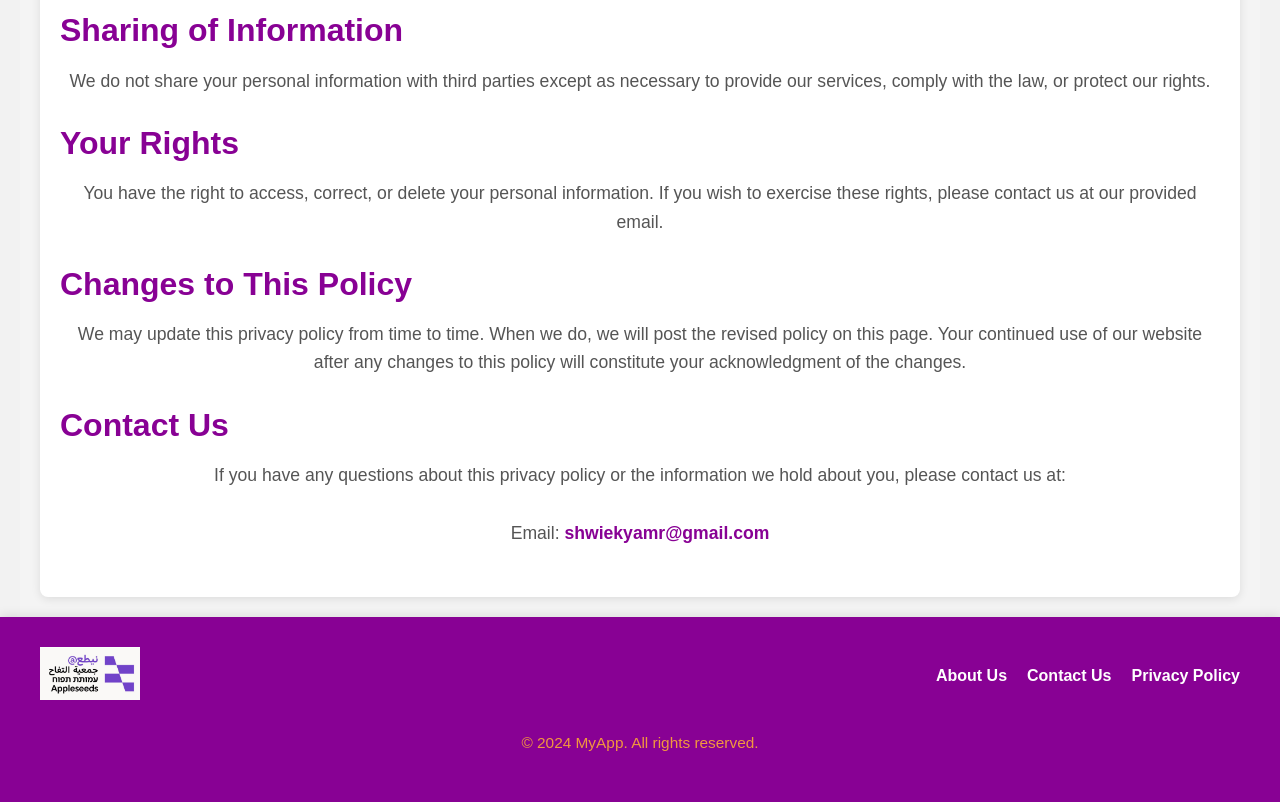
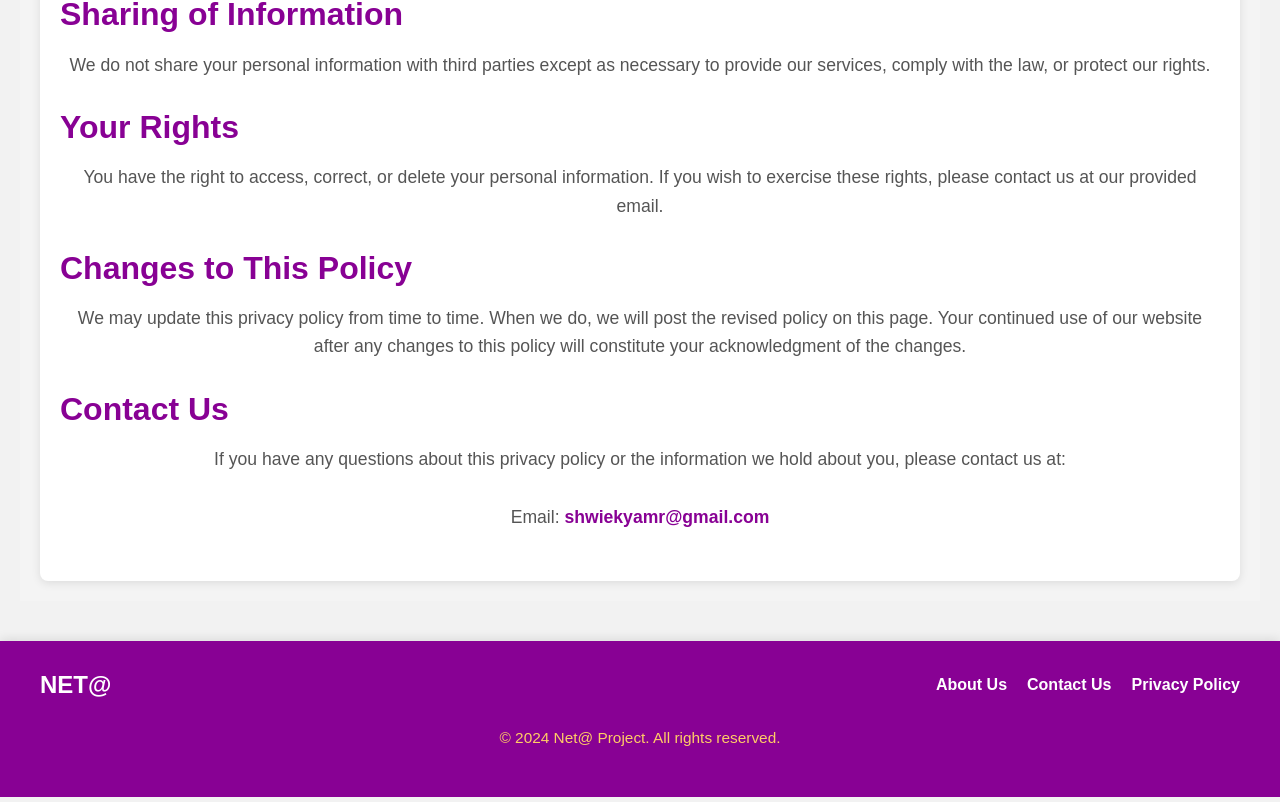
Before and after one commit to Amr-Shwieky2/Net--project, a React (Vite) app: page /privacy in a window 1280 px wide. Shown: the part 935-1737 px from the top of the page. Built offline with nearby package versions, Linux system fonts and the light colour scheme; no server answers; the database is empty.

Commit message:
update the logo

```diff
--- a/src/components/Footer.jsx
+++ b/src/components/Footer.jsx
@@ -1,7 +1,7 @@
 // eslint-disable-next-line no-unused-vars
 import React from 'react';
 import { Link } from 'react-router-dom';
-import "./style/Footer.css"; // Assuming you create a separate CSS file for the footer
+import "./style/Footer.css";
 
 const Footer = () => {
   return (
@@ -9,7 +9,7 @@ const Footer = () => {
       <div className="footer-content">
         <div className="footer-logo">
           <Link to="/">
-            <img src="logo-neta.png" alt="logo" className="footer-logo-img" />
+            <h3 className="footer-logo-text">Net@</h3>
           </Link>
         </div>
         <div className="footer-links">
@@ -19,7 +19,7 @@ const Footer = () => {
         </div>
       </div>
       <div className="footer-bottom">
-        <p>&copy; {new Date().getFullYear()} MyApp. All rights reserved.</p>
+        <p>&copy; {new Date().getFullYear()} Net@ Project. All rights reserved.</p>
       </div>
     </footer>
   );
--- a/src/components/Navbar.jsx
+++ b/src/components/Navbar.jsx
@@ -18,7 +18,7 @@ const Navbar = () => {
     <nav className="navbar">
       <div className="navbar-logo">
         <Link to="/">
-          <img src="logo-neta2.png" alt="logo" />
+        <h3 style={{ color: 'white', margin: 0 }}>Net@</h3>
         </Link>
       </div>
 
--- a/src/components/style/Footer.css
+++ b/src/components/style/Footer.css
@@ -1,10 +1,12 @@
 /* Styles for the footer */
 .footer {
-    background-color: #880194;
+  background-color: #880194; /* Primary color */
   color: white;
   padding: 20px 0;
   text-align: center;
   box-shadow: 0 -2px 10px rgba(0, 0, 0, 0.1);
+  margin-top: 40px;
+  width: 100%; /* Ensure the footer spans the full width */
 }
 
 .footer-content {
@@ -14,7 +16,7 @@
   max-width: 1200px;
   margin: 0 auto;
   padding: 10px 20px;
-
+  width: 100%; /* Ensure consistent spacing */
 }
 
 .footer-logo {
@@ -22,9 +24,13 @@
   align-items: center;
 }
 
-  .footer-logo-img {
-    width: 100px;
-    height: auto;
+.footer-logo-text {
+  font-size: 24px;
+  font-weight: bold;
+  color: #ffffff; /* Make sure the text color is white */
+  margin: 0;
+  text-transform: uppercase; /* Optional: Capitalize the logo text */
+  visibility: visible; /* Ensure the logo text is visible */
 }
 
 .footer-links {
@@ -33,23 +39,25 @@
 }
 
 .footer-link {
-    color: white;
+  color: #ffffff; /* Ensure the link text color is white */
   text-decoration: none;
   font-size: 16px;
+  transition: color 0.3s ease-in-out;
 }
 
 .footer-link:hover {
   text-decoration: underline;
-    color: #f89430;
+  color: #ffcc66; /* Secondary accent color for hover */
 }
 
 .footer-bottom {
   margin-top: 20px;
   font-size: 14px;
-    color: #f89430;
+  width: 100%;
 }
-  .footer-bottom p{
-    color: #f2983e;
+
+.footer-bottom p {
+  color: #ffcc66; /* Use the secondary accent color */
 }
 
 /* Responsive Design */
@@ -59,6 +67,7 @@
   .footer-content {
     flex-direction: column;
     align-items: center;
+    padding: 20px 10px; /* Adjust padding for smaller screens */
   }
 
   .footer-links {
@@ -67,8 +76,8 @@
     margin-top: 10px;
   }
 
-    .footer-logo-img {
-      width: 80px;
+  .footer-logo-text {
+    font-size: 20px; /* Adjust logo size for smaller screens */
   }
 
   .footer-bottom {
@@ -78,8 +87,13 @@
 
 /* For Tablets */
 @media (min-width: 601px) and (max-width: 1024px) {
-    .footer-logo-img {
-      width: 90px;
+  .footer-content {
+    flex-direction: column;
+    text-align: center;
+  }
+
+  .footer-links {
+    margin-top: 10px;
   }
 
   .footer-link {
```
Lines whose indentation alone changed are shown as unchanged.
